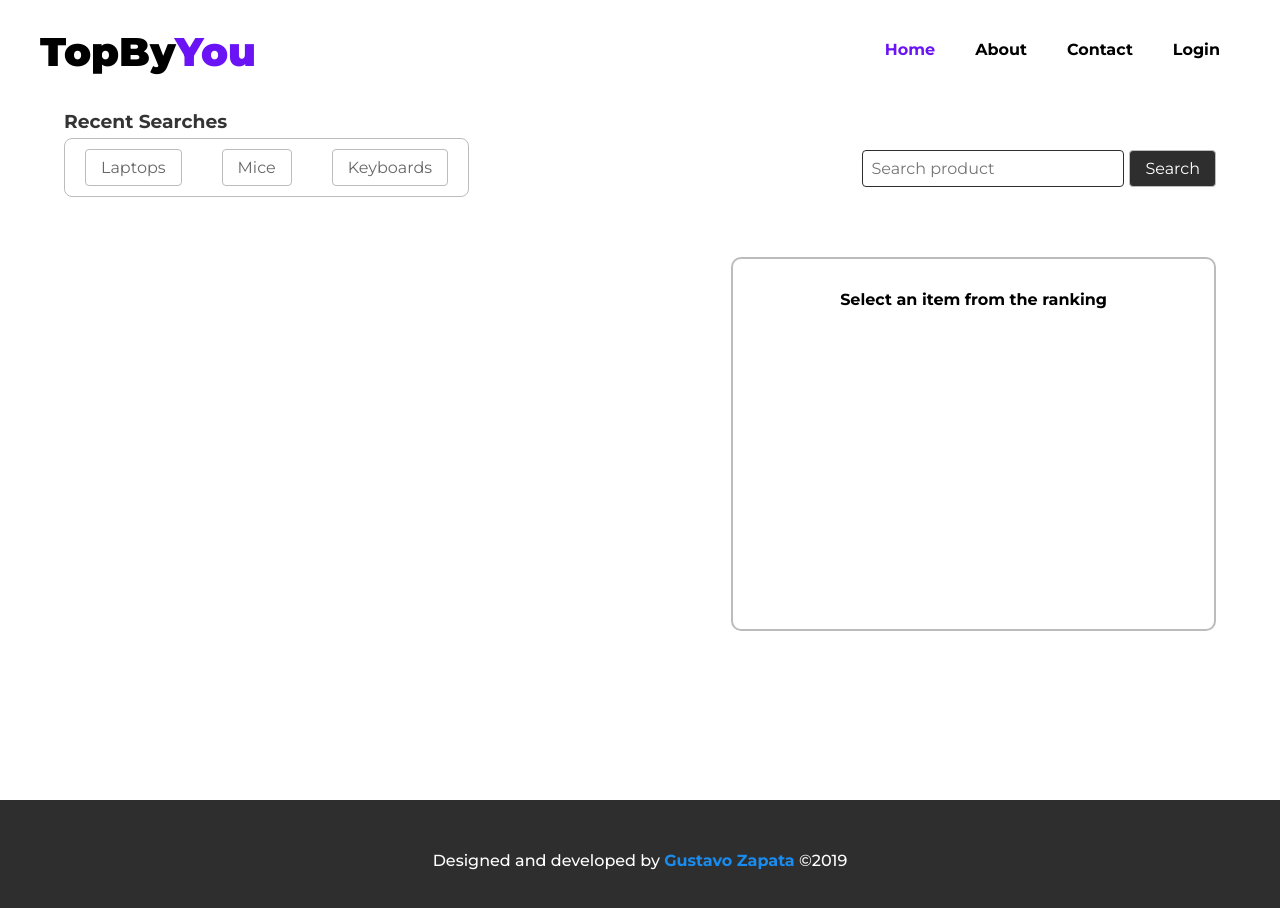
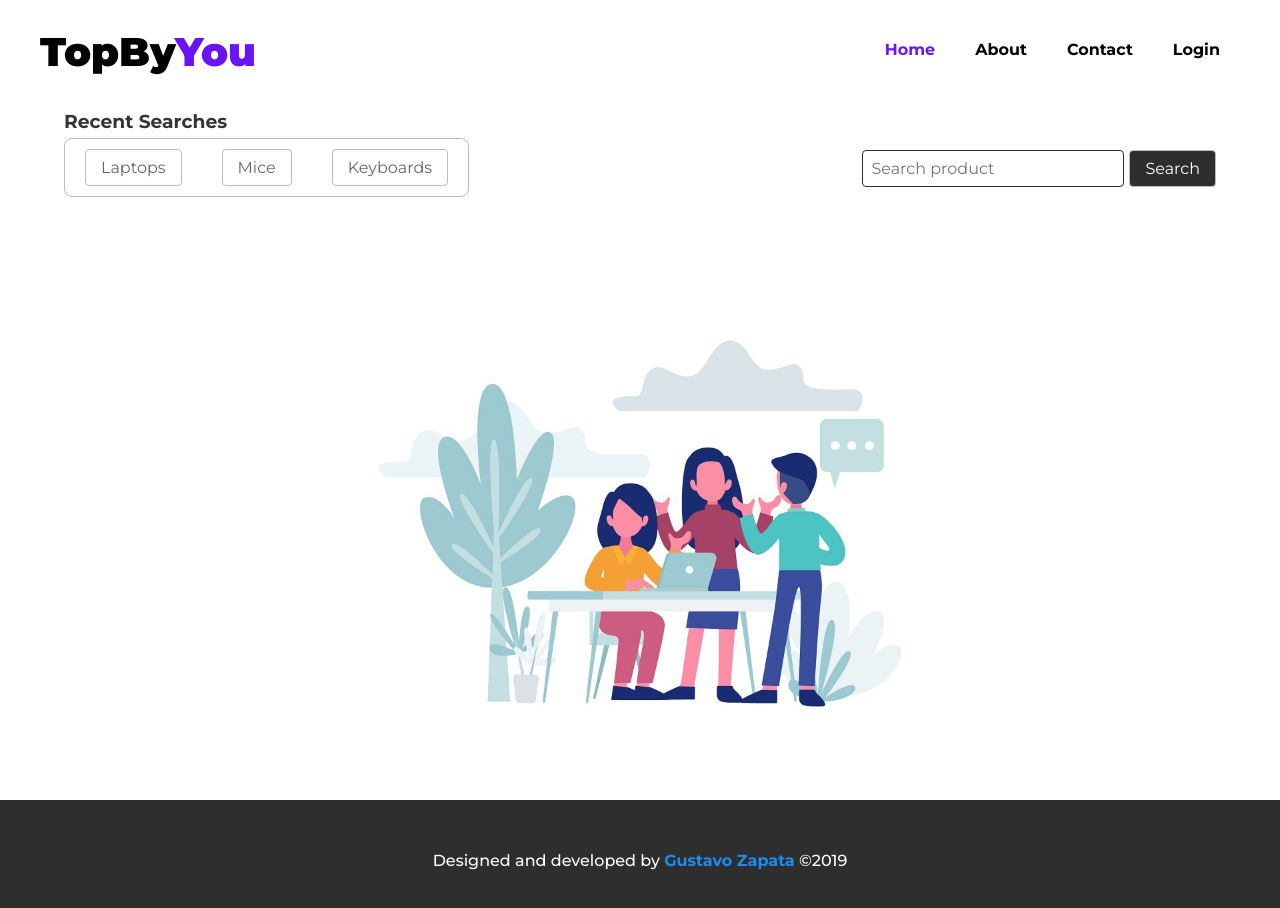
Before and after one commit to gustavozapata/TopByYou, a React (Create React App) app in the folder client/: page / in a window 1280 px wide. Shown: the top 908 px of the page. Built offline with nearby package versions, Linux system fonts and the light colour scheme.

Commit message:
add nosearchresults component and improved search suggestions

```diff
--- a/client/src/App.js
+++ b/client/src/App.js
@@ -1,8 +1,9 @@
-import React, { useState, useEffect } from "react";
+import React, { useState } from "react";
 
 //components
 import Header from "./components/Header";
 import Search from "./components/Search";
+import NoSearchResults from "./components/NoSearchResults";
 import Product from "./components/Product";
 import Footer from "./components/Footer";
 
@@ -21,8 +22,10 @@ import "./App.css";
 function App() {
   const [product, setProduct] = useState({});
   const [currentPage, setCurrentPage] = useState("Home");
+  const [noResult, setNoResult] = useState(false);
 
   const selectRecent = item => {
+    setNoResult(false);
     let productName = "";
     let products = [];
 
@@ -40,6 +43,9 @@ function App() {
         products = keyboards;
         break;
       default:
+        setNoResult(true);
+        productName = item;
+        products = [];
         break;
     }
 
@@ -59,7 +65,11 @@ function App() {
         return (
           <>
             <Search selectRecent={selectRecent} isSelected={product.name} />
-            <Product productName={product.name} product={product.items} />
+            {noResult ? (
+              <NoSearchResults resultName={product.name} />
+            ) : (
+              <Product productName={product.name} products={product.items} />
+            )}
           </>
         );
       case "About":
@@ -73,8 +83,6 @@ function App() {
     }
   };
 
-  useEffect(() => {}, [product]);
-
   return (
     <div className="App">
       <div id="viewport">
--- /dev/null
+++ b/client/src/components/NoSearchResults.js
@@ -0,0 +1,11 @@
+import React from "react";
+import "./styles/NoSearchResults.css";
+
+export default function NoSearchResults(props) {
+  return (
+    <div className="NoSearchResult">
+      <h2>Search Results</h2>
+      <h2>{props.resultName}</h2>
+    </div>
+  );
+}
--- a/client/src/components/Product.js
+++ b/client/src/components/Product.js
@@ -1,10 +1,8 @@
-import React, { useState, useEffect } from "react";
+import React, { useState } from "react";
 import "./styles/Product.css";
 
 export default function Product(props) {
   const [currentItem, setCurrentItem] = useState({});
-
-  useEffect(() => {}, []);
 
   const selectItem = item => {
     const { id, name, image, votes, description } = item;
@@ -18,15 +16,16 @@ export default function Product(props) {
     });
   };
 
-  const { productName, product } = props;
+  const { productName, products } = props;
 
   return (
     <div className="Product">
+      {products ? (
+        <>
           <h1>{productName}</h1>
           <div className="items-container">
             <div className="items-ranking">
-          {product &&
-            product.map(item => (
+              {products.map(item => (
                 <div
                   className="item"
                   key={item.id}
@@ -69,6 +68,12 @@ export default function Product(props) {
               )}
             </div>
           </div>
+        </>
+      ) : (
+        <div className="no-product">
+          <img src={require("../images/home.jpg")} alt="Home" />
+        </div>
+      )}
     </div>
   );
 }
--- a/client/src/components/SearchBar.js
+++ b/client/src/components/SearchBar.js
@@ -34,7 +34,9 @@ export default function SearchBar(props) {
         } else {
           e.target.value = suggestions[activeitem];
         }
+        // activeitem = activeitem + 1
         setActiveItem(activeitem + 1);
+        setActiveSuggestion(suggestions[activeitem]);
 
         //UP
       } else if (e.keyCode === 38) {
@@ -49,22 +51,29 @@ export default function SearchBar(props) {
         } else {
           e.target.value = suggestions[activeitem];
         }
+        // activeitem = activeitem + 1
         setActiveItem(activeitem - 1);
+        setActiveSuggestion(suggestions[activeitem]);
       }
-      setActiveSuggestion(suggestions[activeitem]);
     }
+  };
+
+  const handleSubmit = e => {
+    e.preventDefault();
+    props.selectRecent(searchTerm);
+    setSearchTerm("");
   };
 
   return (
     <div className="SearchBar">
-      <form>
+      <form onSubmit={handleSubmit}>
         <input
           id="searchInput"
           placeholder="Search product"
           autoComplete="off"
           onChange={suggestProducts}
           onKeyDown={moveArrow}
-          // value={activeSuggestion}
+          // value={searchTerm}
         />
         <button className="button">Search</button>
         {searchTerm && suggestions.length > 0 && (
--- /dev/null
+++ b/client/src/components/styles/NoSearchResults.css
@@ -0,0 +1,5 @@
+.NoSearchResult {
+  text-align: left;
+  width: 90%;
+  margin: 30px auto;
+}
--- a/client/src/components/styles/Product.css
+++ b/client/src/components/styles/Product.css
@@ -64,3 +64,10 @@ h1 {
   width: 220px;
   margin-top: 20px;
 }
+.no-product {
+  text-align: center;
+  margin: 20px auto;
+}
+.no-product img {
+  width: 800px;
+}
--- a/client/src/data/products.js
+++ b/client/src/data/products.js
@@ -8,6 +8,10 @@ export const products = [
   "CPU",
   "Speakers",
   "Mouse Pads",
+  "Moha",
+  "Molina",
+  "Mojica",
+  "Mojon",
   "Motherboards",
   "SSD",
   "Phones",
```
Also changed, not shown: client/src/images/home.jpg (added). Lines whose indentation alone changed are shown as unchanged.
